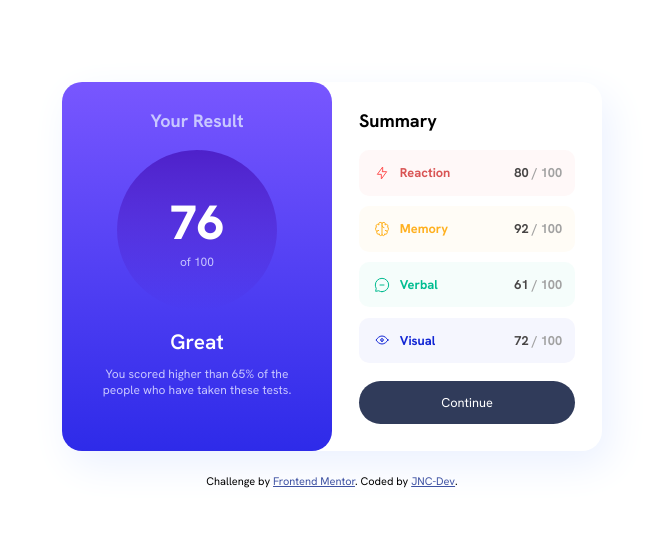
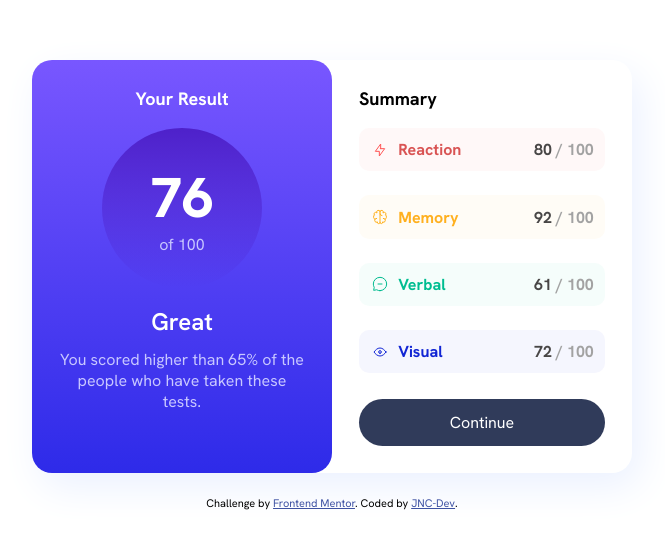
Before and after one commit to NC-Joey/frontend-masters-result-summary, a plain HTML site: page index.html in a window 1280 px wide. Shown: the part 115-664 px from the top of the page, without its empty margins (308-973 px from the left). Drawn offline with Linux system fonts and the light colour scheme.

Commit message:
Update style.css

```diff
--- a/style.css
+++ b/style.css
@@ -24,6 +24,9 @@ body {
     align-items: center;
     font-family: 'HankenGrotesk';
 }
+.hero {
+    width: 100%;
+}
 .container {
     display: flex;
     width: 90%;
@@ -46,7 +49,7 @@ body {
     text-align: center;
 }
 
-.overview h4 {
+.overview h3 {
     color: var(--LightLavender);
 }
 
@@ -65,18 +68,18 @@ body {
 
 
 .average {
-    font-size: 3rem;
+    font-size: 3.5rem;
     font-weight: 800;
 }
 
 .of100, .comment {
-    font-size: .75rem;
+    font-size: 1rem;
     font-weight: 400;
     color: var(--LightLavender);
 }
 
 .remark {
-    font-size: 1.3rem;
+    font-size: 1.5rem;
     font-weight: 600;
     margin: .5em 0;
 }
@@ -93,18 +96,19 @@ body {
 .categories {
     display: flex;
     flex-direction: column;
-    row-gap: .8em;
-    font-size: .8rem;
+    row-gap: 1em;
+    font-size: 1rem;
     font-weight: 700;
 }
 
 
 .category {
-    padding: 1em;
+    padding: .7em;
     border-radius: 10px;
     display: flex;
     justify-content: space-between;
     align-items: center;
+    margin-bottom: .5em;
 }
 
 .reaction {
@@ -142,11 +146,11 @@ body {
 .button {
     background-color: var(--DarkGrayBlue);
     text-align: center;
-    padding: 1em;
+    padding: .8em;
     border-radius: 25px;
     text-decoration: none;
     color: white;
-    font-size: .8rem;
+    font-size: 1rem;
 }
 
 .button:hover {
```
